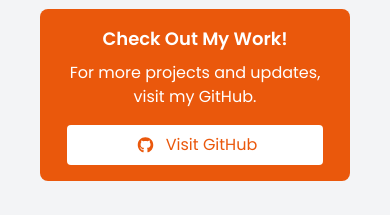
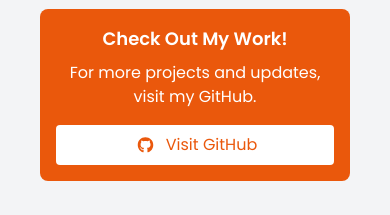
Before and after one commit to sadafshahab12/Next-JS-Assignment-5-Portfolio, a Next.js app: page / in a window 390 px wide. Shown: the part 8640-8855 px from the top of the page. Built offline with nearby package versions, Linux system fonts and the light colour scheme.

Commit message:
Link responsiveness

```diff
--- a/components/Work.tsx
+++ b/components/Work.tsx
@@ -44,7 +44,7 @@
           </p>
           <Link
             href="https://github.com/sadafshahab12"
-            className="mt-4 bg-white text-orange-600 py-2 px-4 rounded hover:bg-gray-200 transition flex justify-center items-center gap-2 w-64 mx-auto"
+            className="mt-4 bg-white text-orange-600 py-2 px-4 rounded hover:bg-gray-200 transition flex justify-center items-center gap-2 md:w-64 w-25  mx-auto"
           >
             <FontAwesomeIcon icon={faGithub} width={25} height={25} />
             Visit GitHub
```
